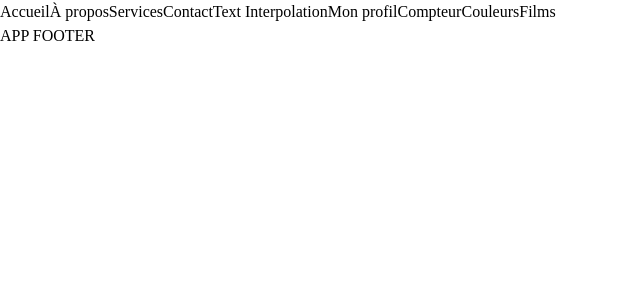
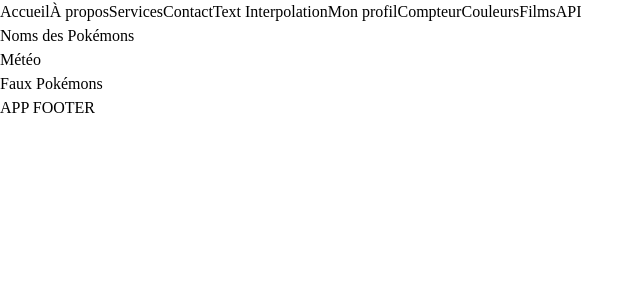
Before and after one commit to Myreus/Vue-JS-TS-exercices, a Vue app in the folder vue-ts-project/: page /api in a window 1280 px wide. Shown: the top 300 px of the page, without its empty margins (0-644 px from the left). Built offline with nearby package versions, Linux system fonts and the light colour scheme; no server answers.

Commit message:
feat: Counter nouvelle version + Exo API non terminé

```diff
--- a/vue-ts-project/src/components/AppHeader.vue
+++ b/vue-ts-project/src/components/AppHeader.vue
@@ -10,6 +10,7 @@
             <RouterLink to="/counter" class="btn btn-ghost">Compteur</RouterLink>
             <RouterLink to="/colors" class="btn btn-ghost">Couleurs</RouterLink>
             <RouterLink to="/movies" class="btn btn-ghost">Films</RouterLink>
+            <RouterLink to="/api" class="btn btn-ghost">API</RouterLink>
         </nav>
     </header>
 </template>
--- a/vue-ts-project/src/router/index.ts
+++ b/vue-ts-project/src/router/index.ts
@@ -44,6 +44,10 @@ const routes: RouteRecordRaw[] = [
         path: '/movies',
         component: () => import('../views/Movies.vue'),
     },
+    {
+        path: '/api',
+        component: () => import('../views/Api.vue'),
+    },
 ];
 
 const router = createRouter({
--- /dev/null
+++ b/vue-ts-project/src/views/Api.vue
@@ -0,0 +1,40 @@
+<template>
+	<main class="flex min-h-screen items-start justify-center p-6">
+		<section class="h-auto w-1/2 rounded-lg bg-base-100 p-6 shadow-xl">
+			<h1 class="text-xl font-bold">Noms des Pokémons</h1>
+			<h2 class="text-xl font-bold">Météo</h2>
+			<h2 class="text-xl font-bold">Faux Pokémons</h2>
+		</section>
+	</main>
+</template>
+
+<script setup lang="ts">
+    import { ref } from 'vue';
+
+    const tabPoke = ref<string[]>([]);
+
+    fetch('https://pokeapi.co/api/v2/pokemon/')
+        .then(response => {
+            if (!response.ok){
+				throw new Error(`Erreur lors de la récupération des Pokémon, Statut HTTP : ${response.status}`);
+            } else {
+                return response.json();
+            }
+        })
+        .then(dataTransformed => {
+            console.log('dataTransformed : ', dataTransformed);
+            console.log('dataTransformed.results : ', dataTransformed.results);
+            for (let i = 0; i < dataTransformed.results.length; i++) {
+                tabPoke.value.push(dataTransformed.results[i].name);
+            }
+            console.log('tabPoké.value = ', tabPoke.value);
+        })
+        .catch(e => {
+            console.error(e);
+        });
+
+
+</script>
+
+<style scoped lang="css">
+</style>
--- a/vue-ts-project/src/views/Counter.vue
+++ b/vue-ts-project/src/views/Counter.vue
@@ -1,14 +1,23 @@
 <template>
     <div class="flex items-center gap-3">
         <button class="btn btn-error" v-on:click.left="reduce(33)">-</button><p class="font-semibold">Nombre : {{ counter }}</p><button class="btn btn-success" v-on:click="augment(33)">+</button>
+        <p>{{ afficherNameUser }}</p>
     </div>
 </template>
 
 <script setup lang='ts'>
-    import { ref } from 'vue';
+    import { computed, ref } from 'vue';
     const counter= ref<number>(0);
+    const username = ref<string>('');
     const augment = (num:number):void=>{counter.value+=num};
     const reduce = (num:number):void=>{counter.value-=num};
+    const afficherNameUser = computed((): string => {
+        console.log('Je passe dans afficherNameUser');
+        if (username.value === '') {
+            return 'user connecté';
+        }
+        return 'user pas connecté';
+    })
 </script>
 
 <style scoped lang="css">
```
